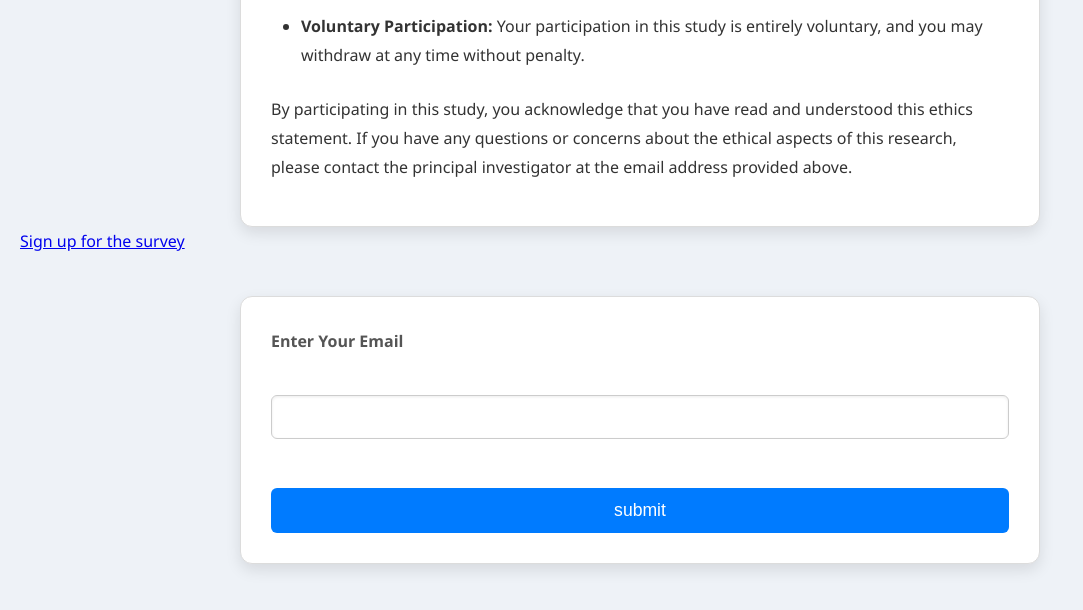
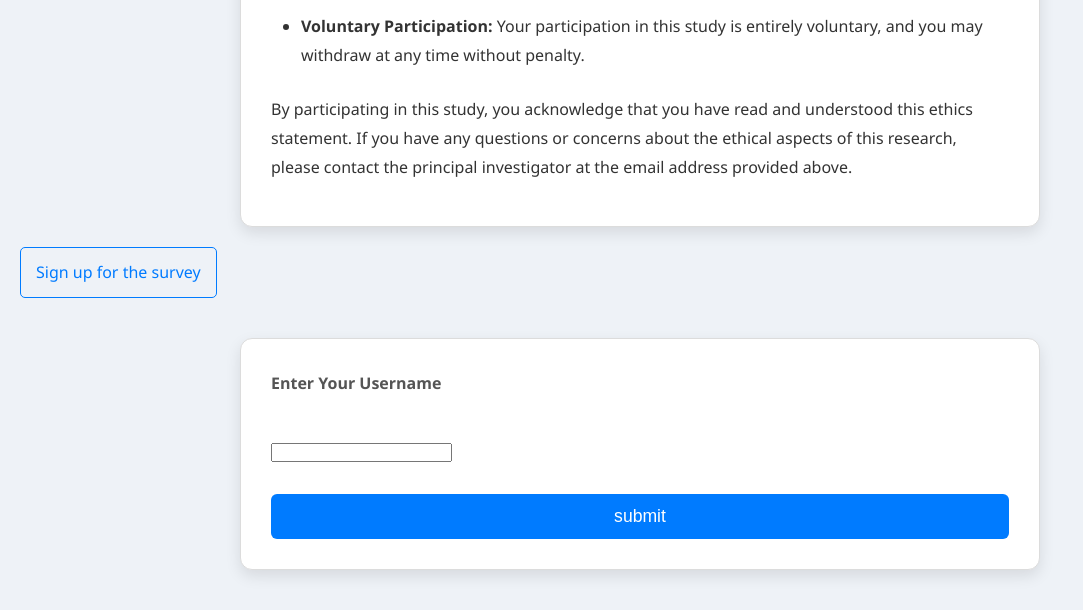
Before and after one commit to JContro/simple-manip-survey, a FastAPI app: page / in a window 1280 px wide. Shown: the part 620-1230 px from the top of the page, without its empty margins (0-1083 px from the left). Before the commit the page ends 1190 px from the top, so only its background shows below. Run offline with FastAPI, Linux system fonts and the light colour scheme.

Commit message:
user signup done

```diff
--- a/app/main.py
+++ b/app/main.py
@@ -2,7 +2,7 @@ from fastapi import FastAPI, Request
 from fastapi.staticfiles import StaticFiles
 from fastapi.responses import HTMLResponse
 from fastapi.templating import Jinja2Templates
-from app.services.firestore import db, get_emails, save_email, email_exists, get_users
+from app.services.firestore import db, get_emails, save_email, email_exists, get_users, username_exists
 import datetime
 
 app = FastAPI()
@@ -73,6 +73,19 @@ async def save_email_endpoint(email_data: EmailData):
         result = save_email(email_data.email)
         return result
 
+class UsernameData(BaseModel):
+    username: str
+
+@app.post("/check_username")
+async def check_username_endpoint(username_data: UsernameData):
+    """Receives a username and checks if it exists in Firestore."""
+    if username_exists(username_data.username):
+        print(f"Username '{username_data.username}' exists.")
+        return {"status": "success"}
+    else:
+        print(f"Username '{username_data.username}' does not exist.")
+        return {"status": "failure"}
+
 @app.get("/emails")
 async def read_emails():
     """Retrieves all saved emails from Firestore."""
--- a/static/css/styles.css
+++ b/static/css/styles.css
@@ -359,3 +359,18 @@ button[type="submit"]:hover {
     margin-right: auto;
     border: 1px solid #dcdcdc;
 }
+.signup-link-box {
+    border: 1px solid #007bff; /* Blue border */
+    padding: 10px 15px; /* Add some padding */
+    display: inline-block; /* Make it a block element to contain the border and padding */
+    margin-top: 20px; /* Add some space above the box */
+    border-radius: 5px; /* Rounded corners */
+    text-decoration: none; /* Remove underline from link */
+    color: #007bff; /* Link color */
+    transition: all 0.3s ease; /* Smooth transition for hover effects */
+}
+
+.signup-link-box:hover {
+    background-color: #007bff; /* Blue background on hover */
+    color: white; /* White text on hover */
+}
--- a/static/js/script.js
+++ b/static/js/script.js
@@ -222,39 +222,35 @@ document.addEventListener("DOMContentLoaded", function () {
     }, 1500);
   }
 
-  // Handle email form submission on index.html
-  const emailForm = document.querySelector("form");
-  if (emailForm) {
-    emailForm.addEventListener("submit", function (e) {
+  // Handle username form submission on index.html
+  const usernameForm = document.querySelector("form");
+  if (usernameForm) {
+    usernameForm.addEventListener("submit", function (e) {
       e.preventDefault();
-      const emailInput = document.getElementById("email");
-      if (emailInput && emailInput.value) {
-        const email = emailInput.value;
+      const usernameInput = document.getElementById("username");
+      if (usernameInput && usernameInput.value) {
+        const username = usernameInput.value;
 
-        // Save to local storage
-        localStorage.setItem("userEmail", email);
-        console.log("Email saved to local storage:", email);
-
-        // Send to backend API
-        fetch("/save_email", {
+        // Send to backend API to check username
+        fetch("/check_username", {
           method: "POST",
           headers: {
             "Content-Type": "application/json",
           },
-          body: JSON.stringify({ email: email }),
+          body: JSON.stringify({ username: username }),
         })
           .then((response) => response.json())
           .then((data) => {
             console.log("Backend response:", data);
             if (data.status === "success") {
-              alert("Email saved successfully!");
+              console.log("success");
             } else {
-              alert("Error saving email: " + data.message);
+              console.log("failure");
             }
           })
           .catch((error) => {
             console.error("Error:", error);
-            alert("An error occurred while saving the email.");
+            console.log("An error occurred while checking the username.");
           });
       }
     });
--- a/templates/index.html
+++ b/templates/index.html
@@ -49,11 +49,11 @@
                 investigator at the email address provided above.</p>
         </div>
         <p>
-            <a href="{{ url_for('signup') }}">Sign up for the survey</a>
+            <a href="{{ url_for('signup') }}" class="signup-link-box">Sign up for the survey</a>
         </p>
         <form>
-            <label for="email">Enter Your Email</label><br>
-            <input type="email" id="email" name="email"><br><br>
+            <label for="username">Enter Your Username</label><br>
+            <input type="text" id="username" name="username"><br><br>
             <button type="submit">submit</button>
         </form>
     </div>
```
Also changed, not shown: app/services/firestore.py (+12 -0 lines).
